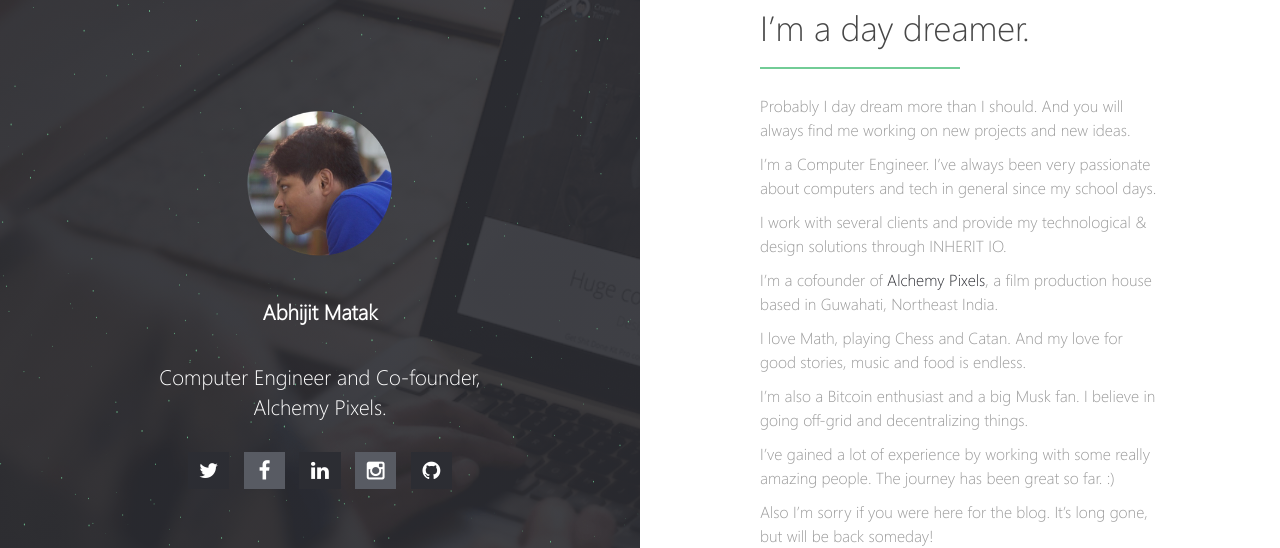
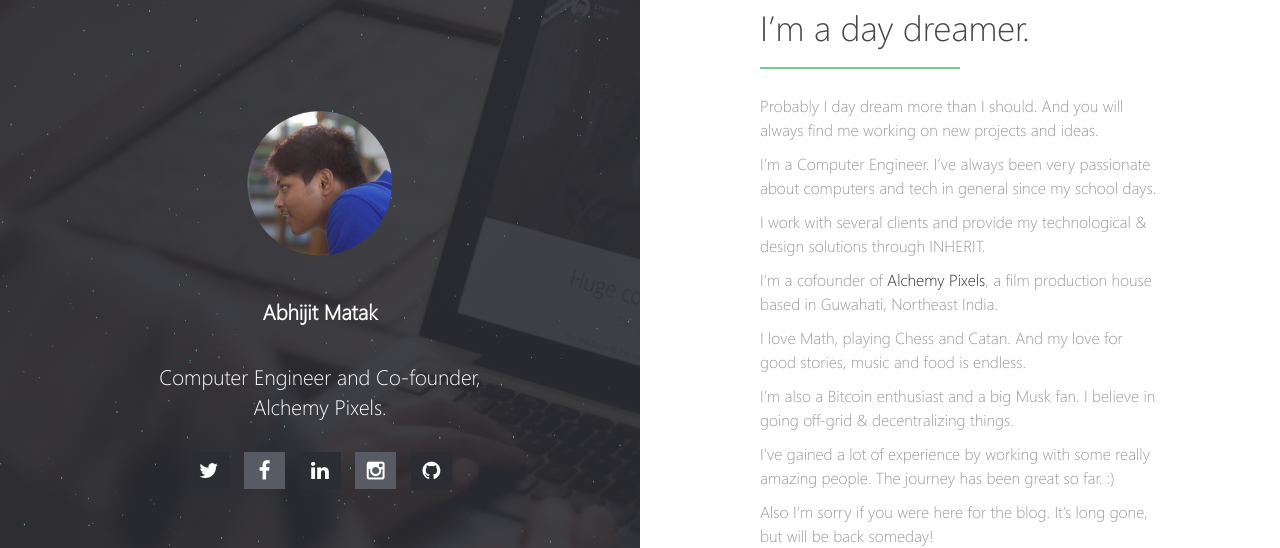
Before and after one commit to skyhitblog/skyhitblog.github.io, a Jekyll site: the page built from index.md, in a window 1280 px wide. Shown: the part 151-699 px from the top of the page. Built offline with Jekyll 4.4.1, drawn with Linux system fonts in a browser that asks for light colours; our own code applies the rules of GitHub Pages for plain Markdown files.

Commit message:
Update index.md

```diff
--- a/index.md
+++ b/index.md
@@ -3,17 +3,17 @@ layout: home
 ---
 # I'm a day dreamer.
 
-Probably I day dream more than I should. And you will always find me working on new projects and new ideas.
+Probably I day dream more than I should. And you will always find me working on new projects and ideas.
 
 I'm a Computer Engineer. I've always been very passionate about computers and tech in general since my school days.
 
-I work with several clients and provide my technological & design solutions through INHERIT IO.
+I work with several clients and provide my technological & design solutions through INHERIT.
 
 I'm a cofounder of [Alchemy Pixels](http://alchemypixels.com), a film production house based in Guwahati, Northeast India.
 
 I love Math, playing Chess and Catan. And my love for good stories, music and food is endless.
 
-I'm also a Bitcoin enthusiast and a big Musk fan. I believe in going off-grid and decentralizing things.
+I'm also a Bitcoin enthusiast and a big Musk fan. I believe in going off-grid & decentralizing things.
 
 I've gained a lot of experience by working with some really amazing people. The journey has been great so far. :)
 
```
